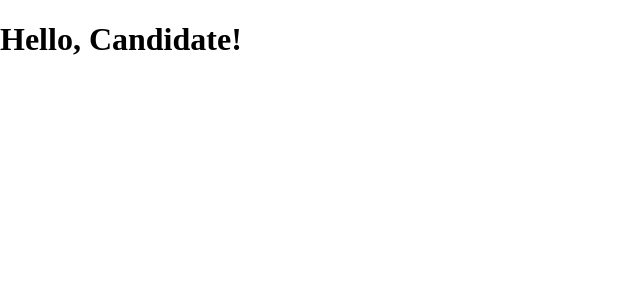
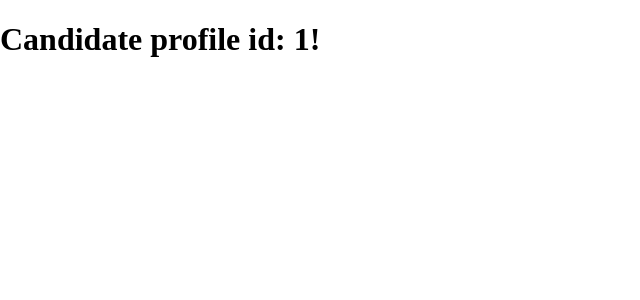
Before and after one commit to randomSveta/borderless-test, a React (Vite) app: page /candidate/1 in a window 1280 px wide. Shown: the top 300 px of the page, without its empty margins (0-640 px from the left). Built offline with nearby package versions, Linux system fonts and the light colour scheme.

Commit message:
feat: add types

```diff
--- a/src/pages/CandidatePage/CandidatePage.tsx
+++ b/src/pages/CandidatePage/CandidatePage.tsx
@@ -1,7 +1,16 @@
-const CandidatePage = () => {
+import React from "react";
+import { useParams } from "react-router-dom";
+
+interface Params {
+  [key: string]: string | undefined;
+}
+
+const CandidatePage: React.FC = () => {
+  const { id } = useParams<Params>();
+
   return (
     <div>
-      <h1>Hello, Candidate!</h1>
+      <h1>Candidate profile id: {id}!</h1>
     </div>
   );
 };
--- a/src/pages/DirectCandidatesPage/DirectCandidatesPage.tsx
+++ b/src/pages/DirectCandidatesPage/DirectCandidatesPage.tsx
@@ -1,4 +1,6 @@
-const DirectCandidatesPage = () => {
+import React from "react";
+
+const DirectCandidatesPage: React.FC = () => {
   return (
     <div>
       <h1>Hello, World!</h1>
```
Also changed, not shown: src/App.tsx (+5 -2 lines).
